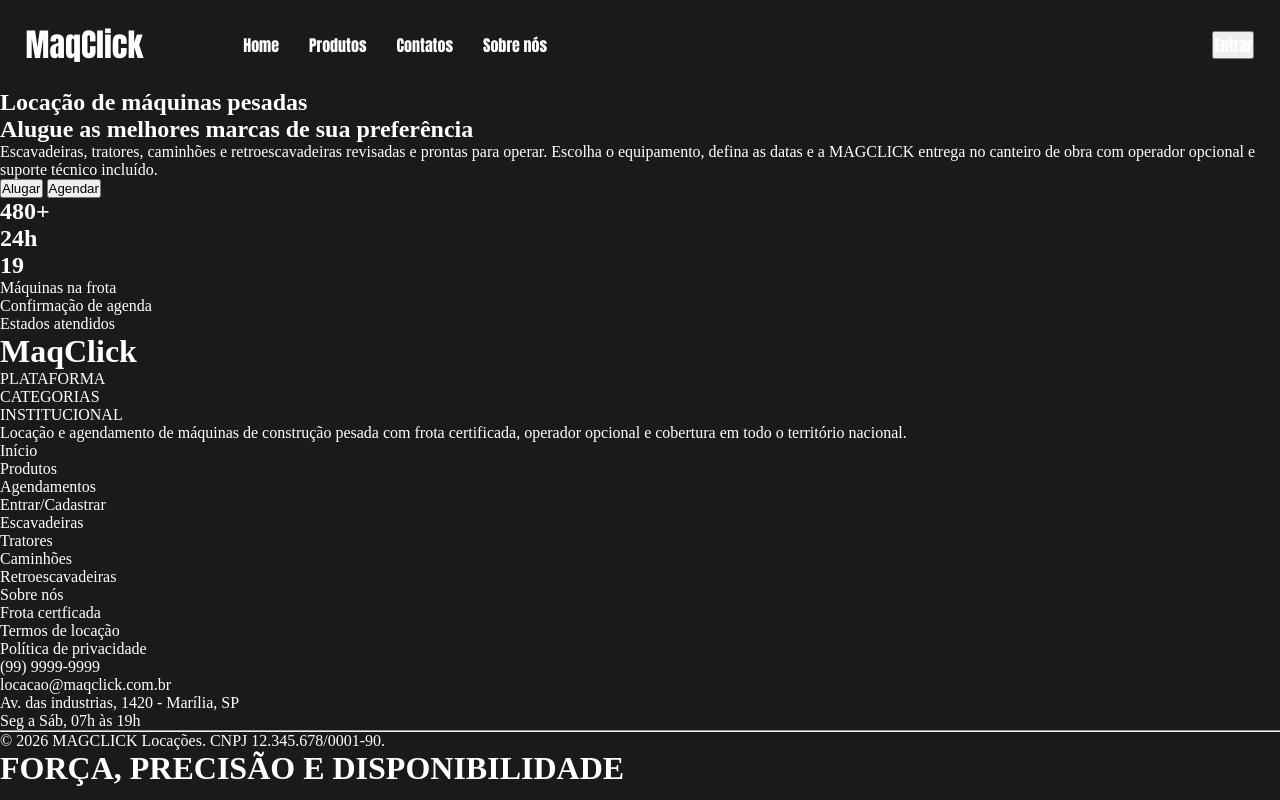
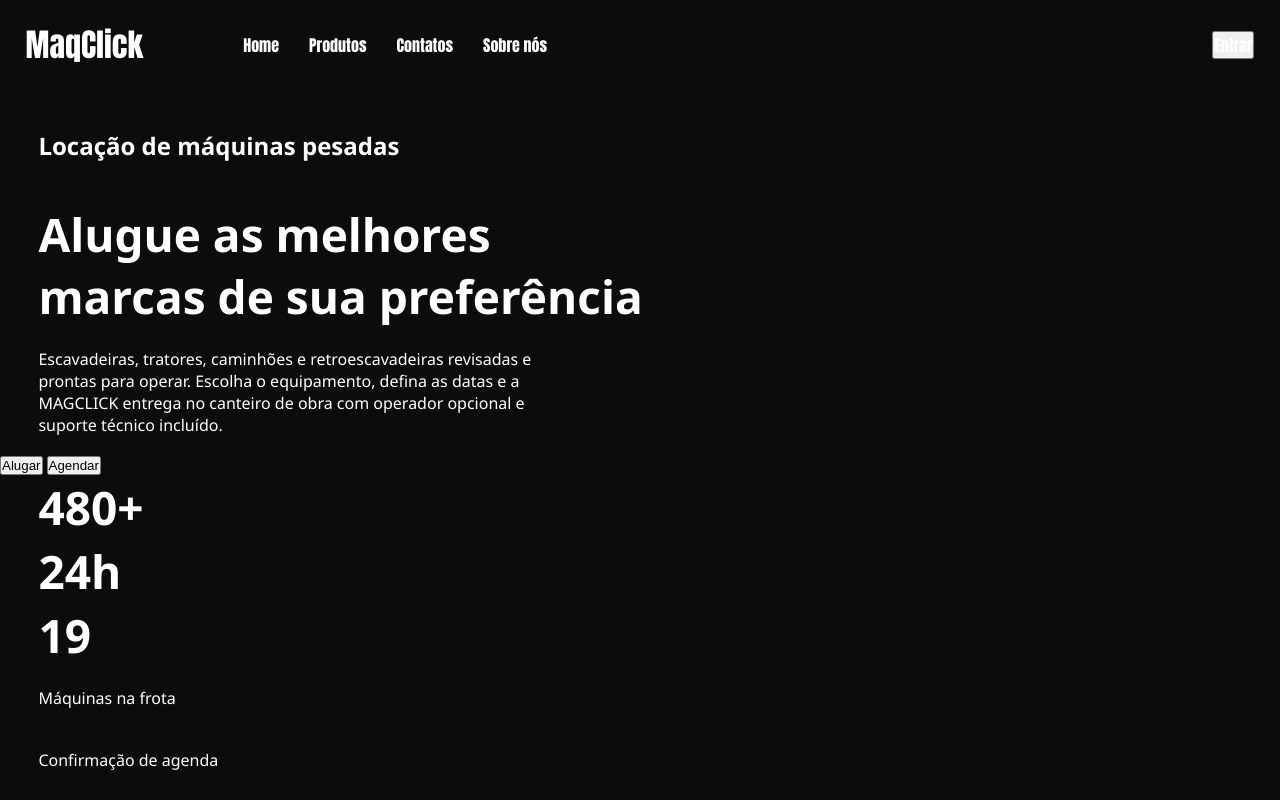
Before and after one commit to Dorival-Camara/Site-em-php, a plain HTML site: page maquinas/public/index.html in a window 1280 px wide. Shown: the top 800 px of the page. Drawn offline with Linux system fonts and the light colour scheme; files whose address does not match are found by name.

Commit message:
Update style.css

```diff
--- a/maquinas/public/style.css
+++ b/maquinas/public/style.css
@@ -6,7 +6,7 @@
 
 body{
 
-    background-color:rgb(25, 27, 27);
+    background-color:rgb(12, 12, 12);
     color: white;
 }
 
@@ -57,3 +57,47 @@ header .nav-principal button {
     font-size: 1rem;
 
 }
+
+.topo-pagina h2 {
+
+    font-family:'Segoe UI', Tahoma, Geneva, Verdana, sans-serif;
+    font-size: 1.5rem;
+    display: flex;
+    padding: 40px 3%;
+
+}
+
+.topo-pagina h1 {
+
+    font-family: 'Segoe UI', Tahoma, Geneva, Verdana, sans-serif;
+    font-size: 46px;
+    width: 700px;
+    display: flex;
+    padding: 1px 3%;
+    align-items: center;
+}
+
+.topo-pagina p {
+
+    font-family: 'Segoe UI', Tahoma, Geneva, Verdana, sans-serif;
+    font-size: 1rem;
+    display: flex;
+    padding: 20px 3%;
+    width: 600px;
+}
+
+.topo-pagina .topo-img {
+
+    display: flex;
+    justify-content: flex-end;
+    width: 100%;
+    position: relative;
+    top: -300px;
+    right: 50px;
+
+}
+
+.topo-pagina .topo-img img {
+
+    width: 40%;
+}
```
